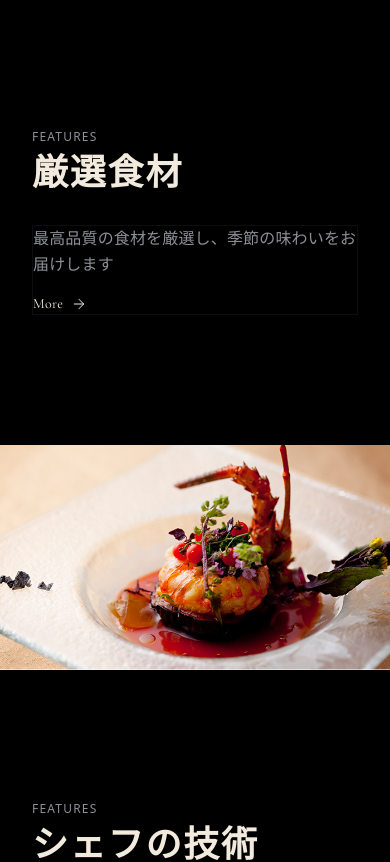
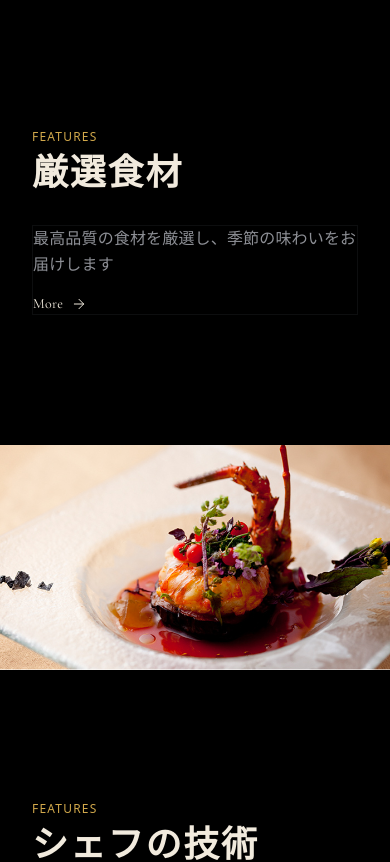
Before and after one commit to liuchiawei/la-baie, a Next.js app: page / in a window 390 px wide. Shown: the part 4601-5463 px from the top of the page. Built offline with nearby package versions, Linux system fonts and the light colour scheme.

Commit message:
feat(VerticalTitle): enhance VerticalTitle component with animation effects and additional className props for tagline and title

```diff
--- a/components/ui/vertical-title.tsx
+++ b/components/ui/vertical-title.tsx
@@ -1,22 +1,52 @@
+"use client";
+
 import { cn } from "@/lib/utils";
+import { motion } from "motion/react";
 
 export interface VerticalTitleProps {
   tagline?: string;
   title: string;
   className?: string;
+  taglineClassName?: string;
+  titleClassName?: string;
 }
 
-export function VerticalTitle({ tagline, title, className }: VerticalTitleProps) {
+export function VerticalTitle({
+  tagline,
+  title,
+  className,
+  taglineClassName,
+  titleClassName,
+}: VerticalTitleProps) {
   return (
-    <div className={cn("w-fit flex flex-col lg:flex-row-reverse gap-2", className)}>
+    <div
+      className={cn("w-fit flex flex-col lg:flex-row-reverse gap-2", className)}
+    >
       {tagline && (
-        <h3 className="text-xs lg:text-sm tracking-widest text-muted-foreground font-300 uppercase lg:[writing-mode:vertical-rl] lg:[text-orientation:mixed]">
+        <motion.h3
+          initial={{ opacity: 0, y: 20 }}
+          whileInView={{ opacity: 1, y: 0 }}
+          transition={{ duration: 0.4, type: "tween" }}
+          className={cn(
+            "text-xs lg:text-sm tracking-widest text-accent font-300 uppercase lg:[writing-mode:vertical-rl] lg:[text-orientation:mixed]",
+            taglineClassName,
+          )}
+        >
           {tagline}
-        </h3>
+        </motion.h3>
       )}
-      <h2 className={`font-serif font-semibold text-primary lg:[writing-mode:vertical-rl] lg:[text-orientation:mixed] text-4xl tracking-wider whitespace-wrap ${title.length > 6 ? "lg:text-5xl" : "lg:text-7xl"}`}>
+      <motion.h2
+        initial={{ opacity: 0, y: 20, filter: "blur(10px)" }}
+        whileInView={{ opacity: 1, y: 0, filter: "blur(0px)" }}
+        transition={{ delay: 0.2, duration: 0.6, type: "tween" }}
+        className={cn(
+          "font-serif font-semibold text-primary lg:[writing-mode:vertical-rl] lg:[text-orientation:mixed] text-4xl tracking-wider whitespace-wrap",
+          title.length > 6 ? "lg:text-5xl" : "lg:text-7xl",
+          titleClassName,
+        )}
+      >
         {title}
-      </h2>
+      </motion.h2>
     </div>
   );
 }
```
